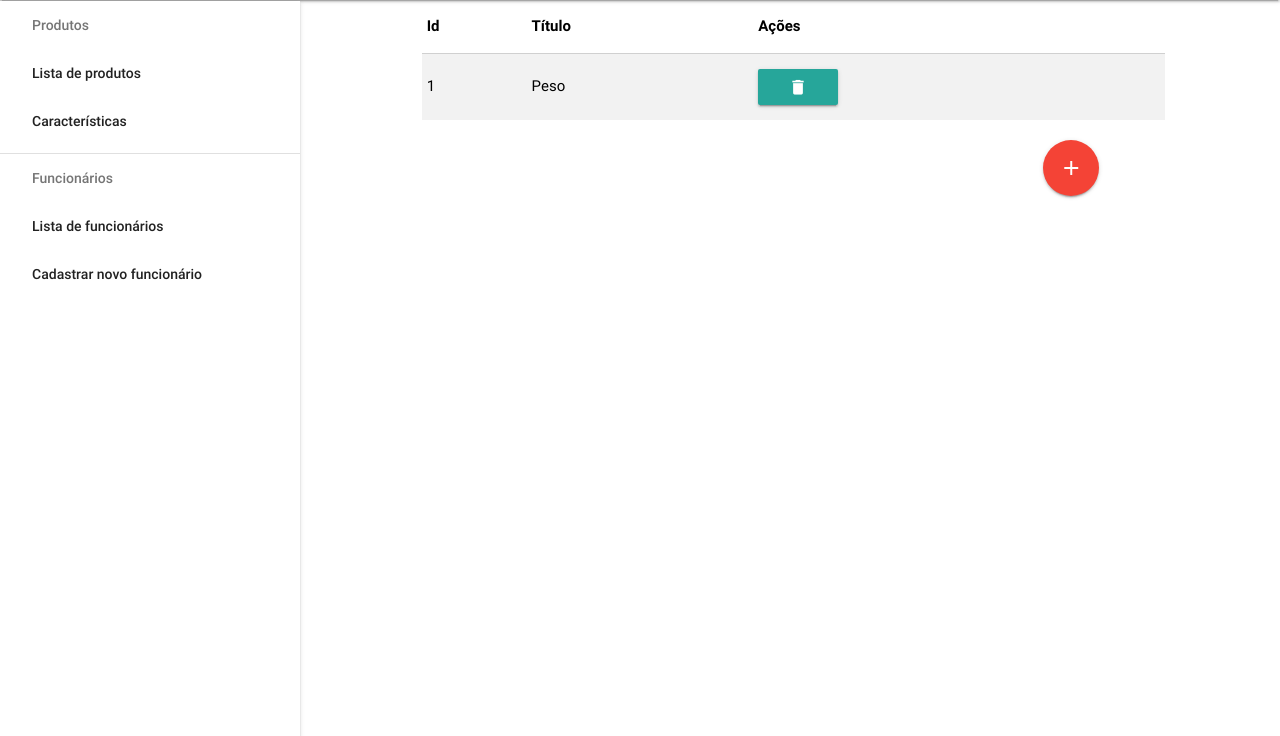
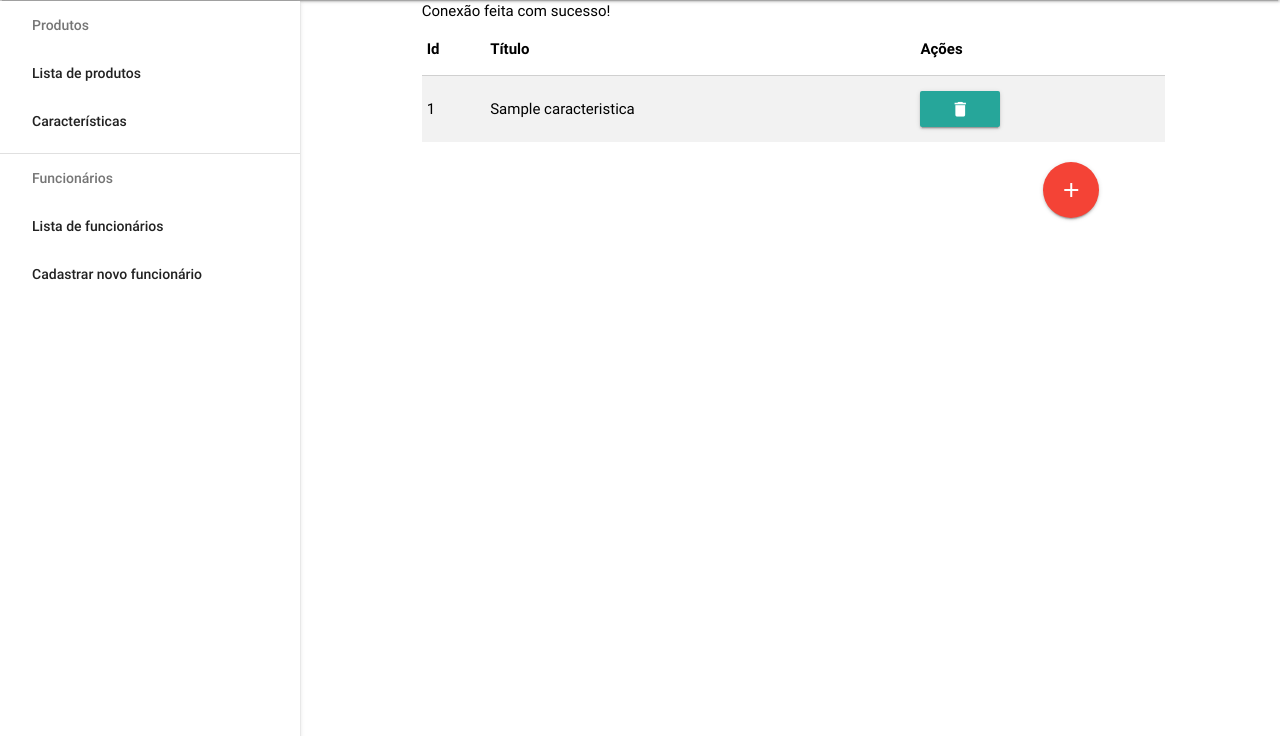
Before and after one commit to MarechalLima/projeto-vendas, a PHP site: page /caracteristicas.php in a window 1280 px wide. Shown: the part 64-800 px from the top of the page. Run offline with PHP 8.4, Linux system fonts and the light colour scheme; the visitor is signed in with stand-in values (Sample User, id 1); tables that the repository leaves empty hold one stand-in row (values such as "Sample post").

Commit message:
lista das caracteristicas no admin

```diff
--- a/model/DAO/CaracteristicaDAO.php
+++ b/model/DAO/CaracteristicaDAO.php
@@ -1,5 +1,5 @@
 <?php
-  //  require dirname(__FILE__).'/../../conexao.php';
+    require dirname(__FILE__).'/../../conexao.php';
     require dirname(__FILE__).'/../domain/Caracteristica.php';
 
     class CaracteristicaDAO extends Connection{
@@ -31,7 +31,6 @@
         } else {
           echo "Erro ao consultar dados!";
         }
-        print_r($caracteriticas);
         $stmt->close();
         return $caracteriticas;
       }
--- a/view/caracteristicas.php
+++ b/view/caracteristicas.php
@@ -1,6 +1,6 @@
 <?php
   include 'navAdmin.php';
-
+  require '../model/DAO/CaracteristicaDAO.php';
   if(isset($_POST['titulo'])){
     $titulo = $_POST['titulo'];
     echo "<script>alert('tem titulo $titulo')</script>";
@@ -23,14 +23,24 @@
               <th>Título</th>
               <th>Ações</th>
             </thead>
+            <?php
+            $c = new CaracteristicaDAO();
+            $caracteristicas = $c->getAll();
+            foreach ($caracteristicas as $caracteristica) {
+              $idCarac = $caracteristica->getId();
+              $tituloCarac = $caracteristica->getTitulo();
+            ?>
             <tr>
-              <td>1</td>
-              <td>Peso</td>
+              <td><?= $idCarac ?></td>
+              <td><?= $tituloCarac ?></td>
               <td>
                 <button class="btn" name="button"><i class="material-icons">delete</i></button>
               </td>
             </tr>
           </table>
+          <?php
+            }
+          ?>
         </div>
 
 
```
